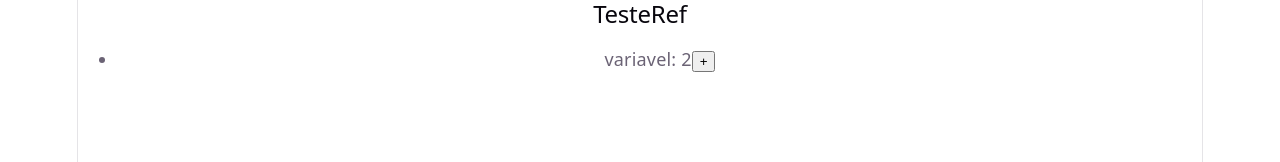
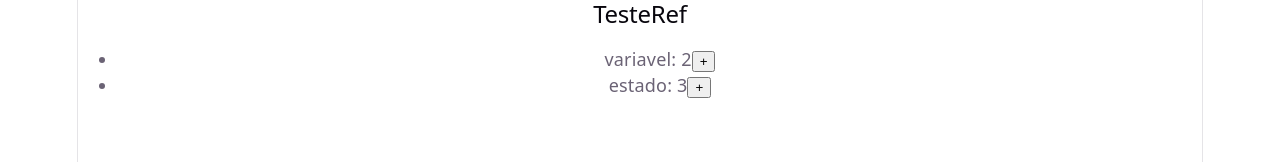
Before and after one commit to ufjf-dcc207/ufjf-dcc207-2026-3-a-atv11-igorknop, a React (Vite) app: page / in a window 1280 px wide. Shown: the top 162 px of the page. Built offline with nearby package versions, Linux system fonts and the light colour scheme.

Commit message:
adiciona estado

```diff
--- a/src/TesteRef.tsx
+++ b/src/TesteRef.tsx
@@ -1,9 +1,16 @@
+import { useState } from "react";
+
 export function TesteRef(){
     let variavel = 2;
+    const [estado, setEstado] = useState(3);
 
     function incrementaVariavel() {
         variavel++;
-        console.log(variavel);
+        console.log("variável: ", variavel);
+    }
+    function incrementaEstado() {
+        setEstado(estado+1);
+        console.log("estado: ", estado);
     }
     return (
     <div>
@@ -12,6 +19,9 @@ export function TesteRef(){
             <li>variavel: {variavel}
                 <button onClick={incrementaVariavel}>+</button>
             </li>
+            <li>estado: {estado}
+                <button onClick={incrementaEstado}>+</button>
+            </li>
         </ul>
 
     </div>)
```
